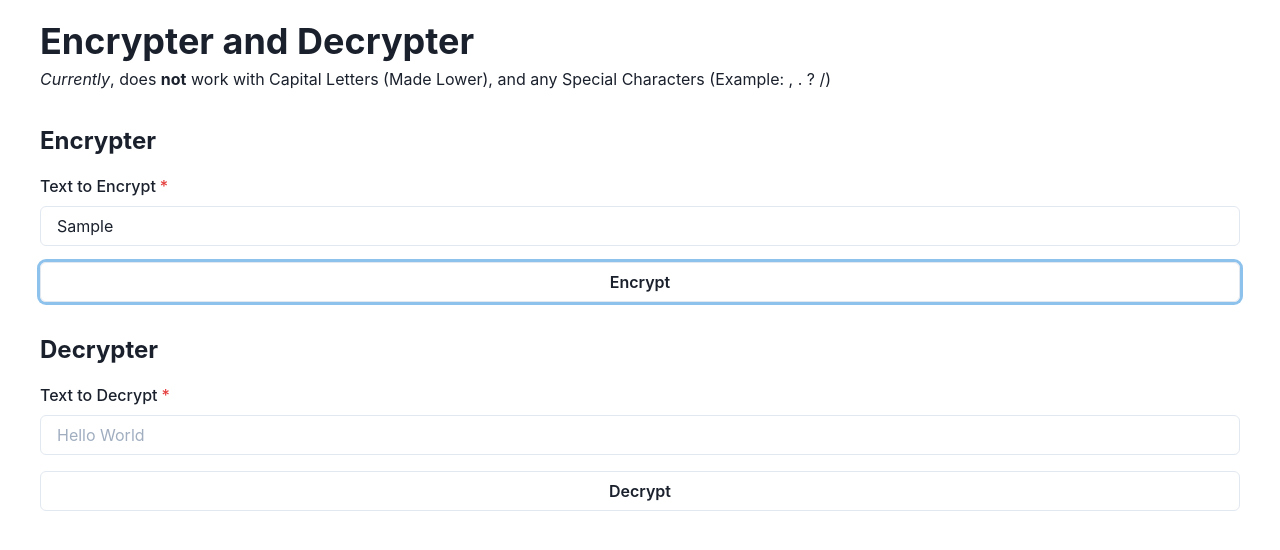
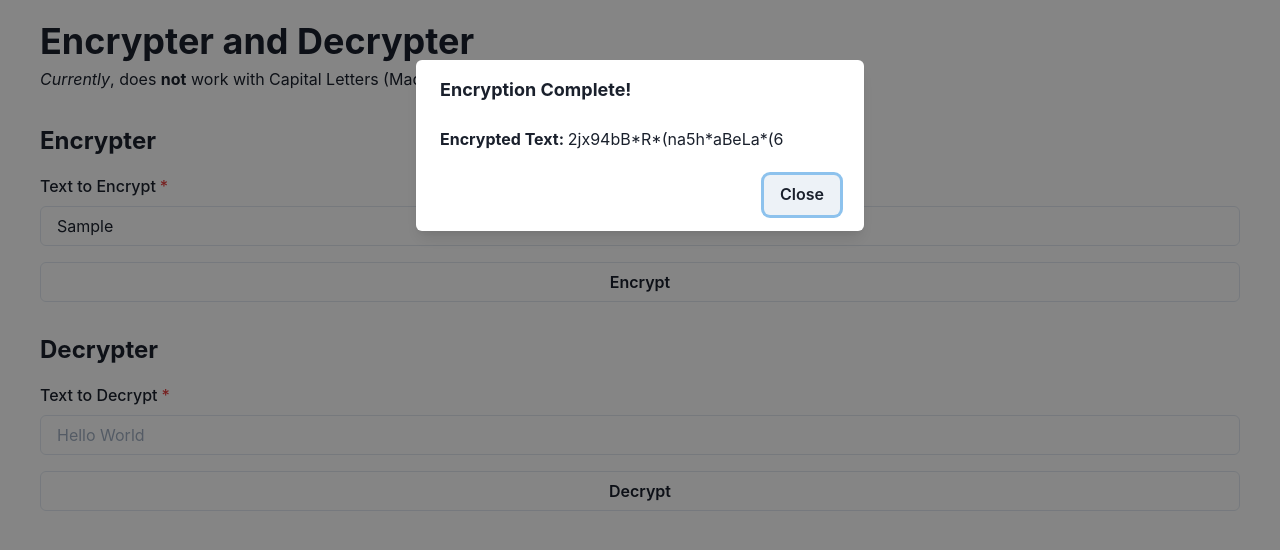
Before and after one commit to Ethan-Chew/Web-Apps, a Next.js app: page /EncrypterDecrypter in a window 1280 px wide. Both pictures are taken after typing "Sample" into the empty fields and a click on the button "Encrypt". Shown: the top 550 px of the page. Built offline with nearby package versions, Linux system fonts and the light colour scheme.

Commit message:
Custom Alert

```diff
--- a/pages/EncrypterDecrypter.js
+++ b/pages/EncrypterDecrypter.js
@@ -1,11 +1,31 @@
-import {useState} from "react";
+import {useRef, useState} from "react";
 
 // Components
-import { Box, VStack, Text, Heading, FormControl, FormLabel, Input, Button, Alert, AlertIcon, AlertTitle, AlertDescription } from "@chakra-ui/react";
+import {
+    Box,
+    VStack,
+    Text,
+    Heading,
+    FormControl,
+    FormLabel,
+    Input,
+    Button,
+    AlertDialog,
+    AlertDialogBody,
+    AlertDialogFooter,
+    AlertDialogHeader,
+    AlertDialogContent,
+    AlertDialogOverlay } from "@chakra-ui/react";
 
 const EncrypterDecrypter = () => {
     const [encryptText, setEncryptText] = useState('')
     const [decryptText, setDecryptText] = useState('')
+    const [isOpen, setIsOpen] = useState(false)
+    const [msg, setMsg] = useState([])
+    const [what, setWhat] = useState("")
+
+    const onClose = () => setIsOpen(false)
+    const cancelRef = useRef()
 
     const onEncrypt = (e) => {
         e.preventDefault()
@@ -21,7 +41,9 @@ const EncrypterDecrypter = () => {
             }
             encryptedText += " "
         }
-        alert(`Encrypted Text: ${encryptedText}`)
+        setIsOpen(true)
+        setWhat("Encryption Complete!")
+        setMsg(["Encrypted Text: ", encryptedText])
     }
 
     const onDecrypt = (e) => {
@@ -50,7 +72,9 @@ const EncrypterDecrypter = () => {
                 }
                 decryptedText += " "
             }
-            alert(`Decrypted Text: ${decryptedText}`)
+            setIsOpen(true)
+            setWhat("Decryption Complete!")
+            setMsg(["Decrypted Text: ", decryptedText])
         }
     }
 
@@ -97,6 +121,21 @@ const EncrypterDecrypter = () => {
                     </Box>
                 </VStack>
             </VStack>
+
+            {/*Alert Dialog*/}
+            <AlertDialog leastDestructiveRef={cancelRef} isOpen={isOpen} onClose={onClose}>
+                <AlertDialogOverlay>
+                    <AlertDialogContent>
+                        <AlertDialogHeader fontSize="lg" fontWeight="bold">{what}</AlertDialogHeader>
+                        <AlertDialogBody><b>{msg[0]}</b>{msg[1]}</AlertDialogBody>
+                        <AlertDialogFooter>
+                            <Button ref={cancelRef} onClick={onClose}>
+                                Close
+                            </Button>
+                        </AlertDialogFooter>
+                    </AlertDialogContent>
+                </AlertDialogOverlay>
+            </AlertDialog>
         </Box>
     )
 }
--- a/pages/NumberGuesser.js
+++ b/pages/NumberGuesser.js
@@ -18,7 +18,7 @@ import {
     AlertDialogFooter,
     AlertDialogHeader,
     AlertDialogContent,
-    AlertDialogOverlay, AlertIcon,
+    AlertDialogOverlay
 } from "@chakra-ui/react";
 
 const NumberGuesser = () => {
```
